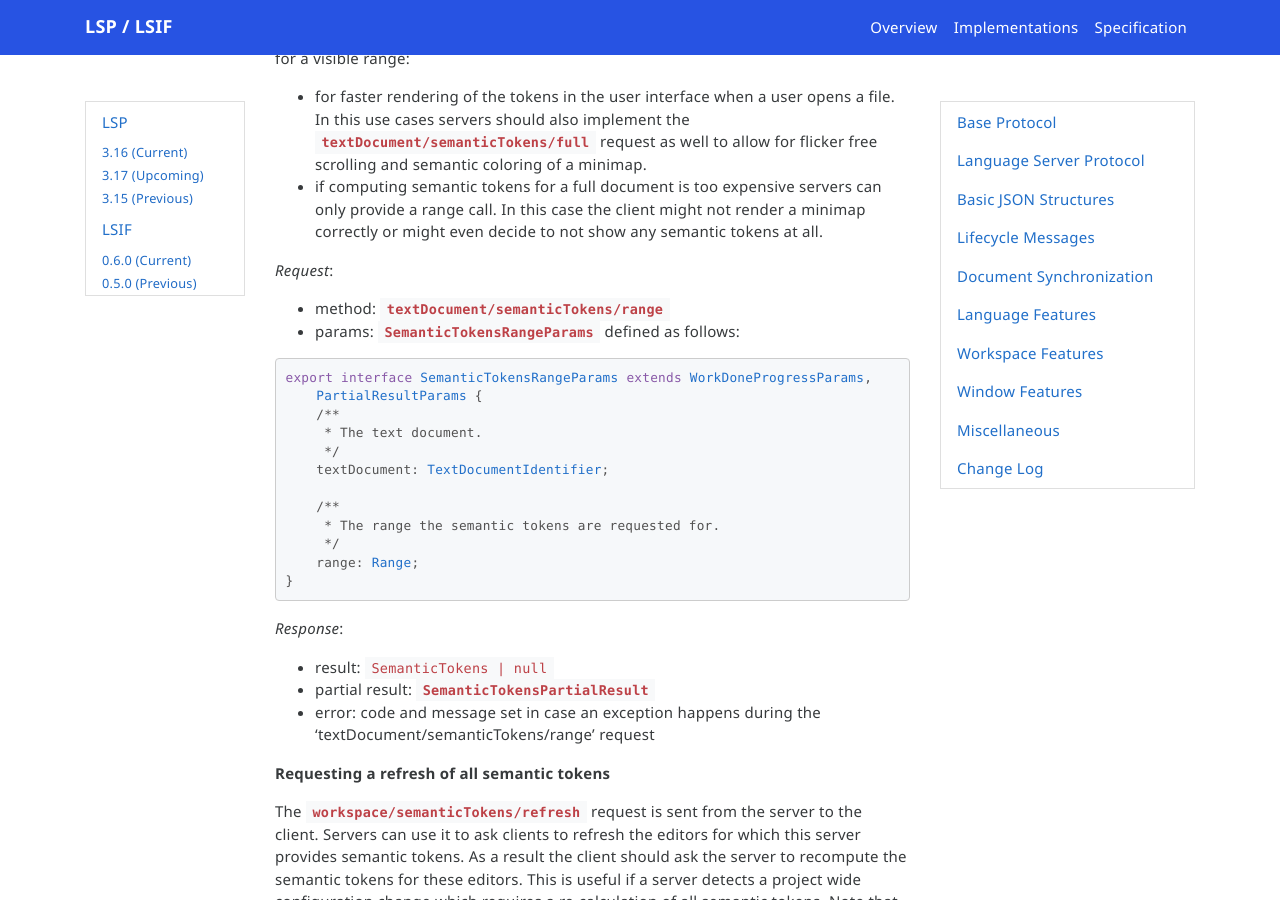
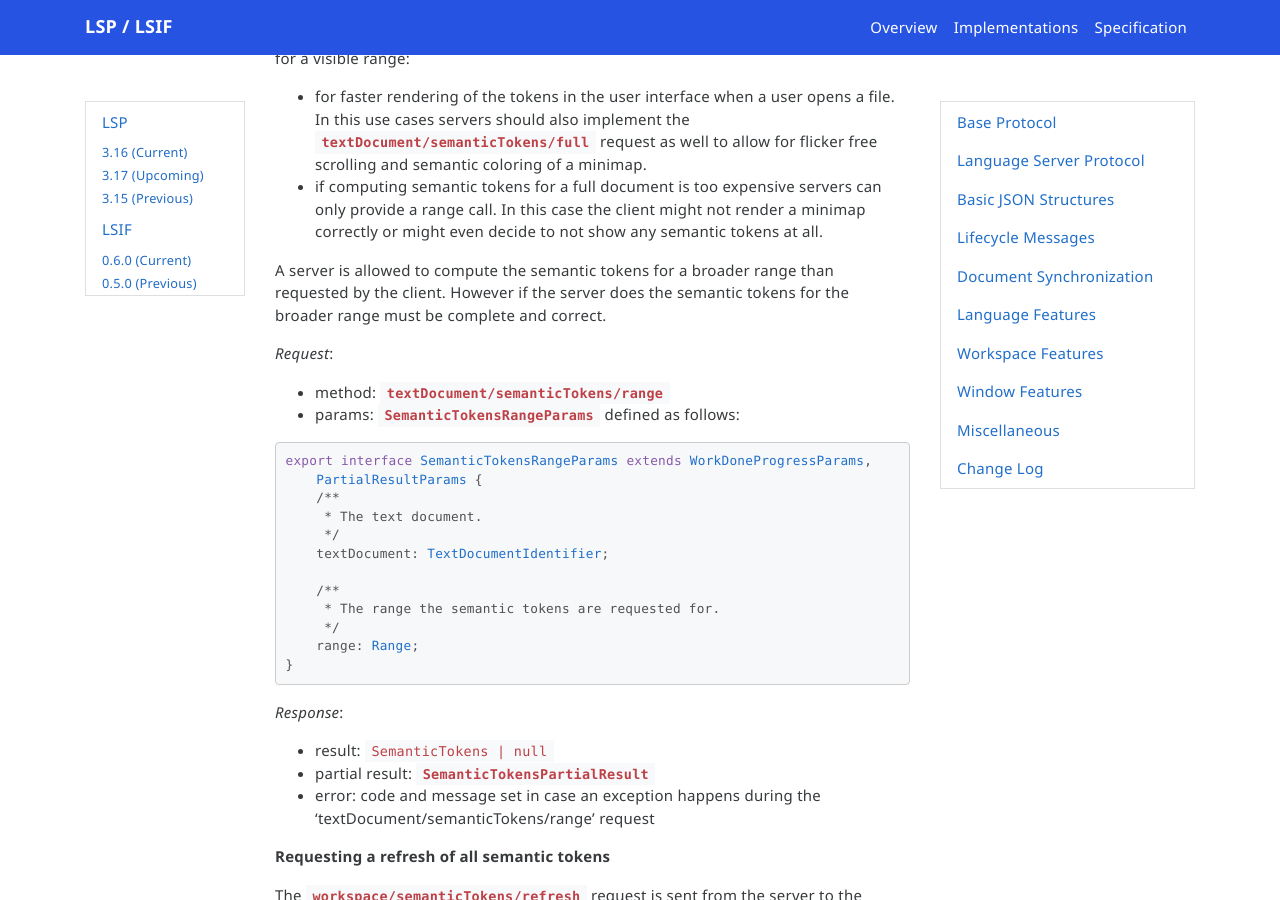
Before and after one commit to microsoft/language-server-protocol, a Jekyll site: the page built from _specifications/lsp/3.17/specification.md, in a window 1280 px wide and 900 px high, scrolled down 125499 px. Built offline with Jekyll 4.4.1, drawn with Linux system fonts in a browser that asks for light colours; nearby versions of some CDN libraries; emoji names are drawn with the system emoji font; comment, search, counter and statistics services are not loaded.

Commit message:
Fixes #1447: Semantic tokens range protocol spec is unclear about how to determine range client should invalidate

```diff
--- a/_specifications/lsp/3.17/language/semanticTokens.md
+++ b/_specifications/lsp/3.17/language/semanticTokens.md
@@ -457,6 +457,8 @@ There are two uses cases where it can be beneficial to only compute semantic tok
 - for faster rendering of the tokens in the user interface when a user opens a file. In this use cases servers should also implement the `textDocument/semanticTokens/full` request as well to allow for flicker free scrolling and semantic coloring of a minimap.
 - if computing semantic tokens for a full document is too expensive servers can only provide a range call. In this case the client might not render a minimap correctly or might even decide to not show any semantic tokens at all.
 
+A server is allowed to compute the semantic tokens for a broader range than requested by the client. However if the server does the semantic tokens for the broader range must be complete and correct.
+
 _Request_:
 
 <div class="anchorHolder"><a href="#semanticTokens_rangeRequest" name="semanticTokens_rangeRequest" class="linkableAnchor"></a></div>
```
